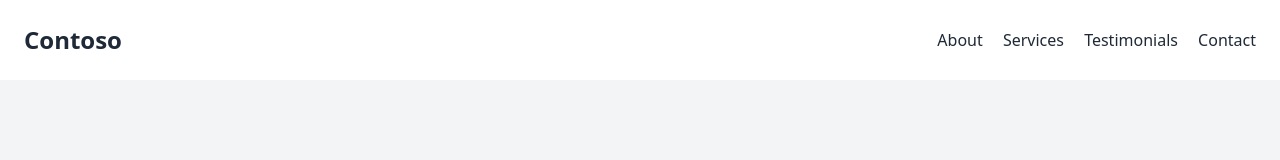
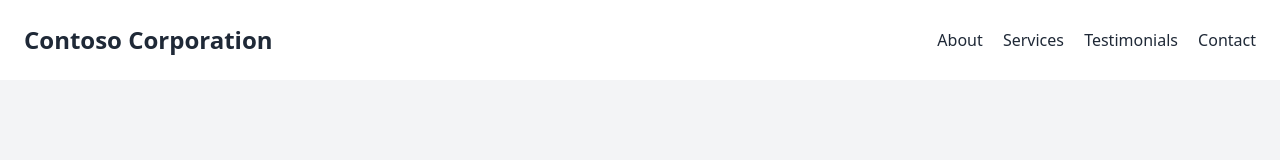
Before and after one commit to profiseeARH/profiseeARH.github.io, a plain HTML site: page index.html in a window 1280 px wide. Shown: the top 160 px of the page. Drawn offline with nearby package versions, Linux system fonts and the light colour scheme.

Commit message:
Update index.html

```diff
--- a/index.html
+++ b/index.html
@@ -9,7 +9,7 @@
 <body class="font-sans text-gray-800">
   <!-- Header -->
   <header class="bg-white shadow p-6 flex justify-between items-center">
-    <h1 class="text-2xl font-bold">Contoso</h1>
+    <h1 class="text-2xl font-bold">Contoso Corporation</h1>
     <nav class="space-x-4">
       <a href="#about" class="hover:underline">About</a>
       <a href="#services" class="hover:underline">Services</a>
```
